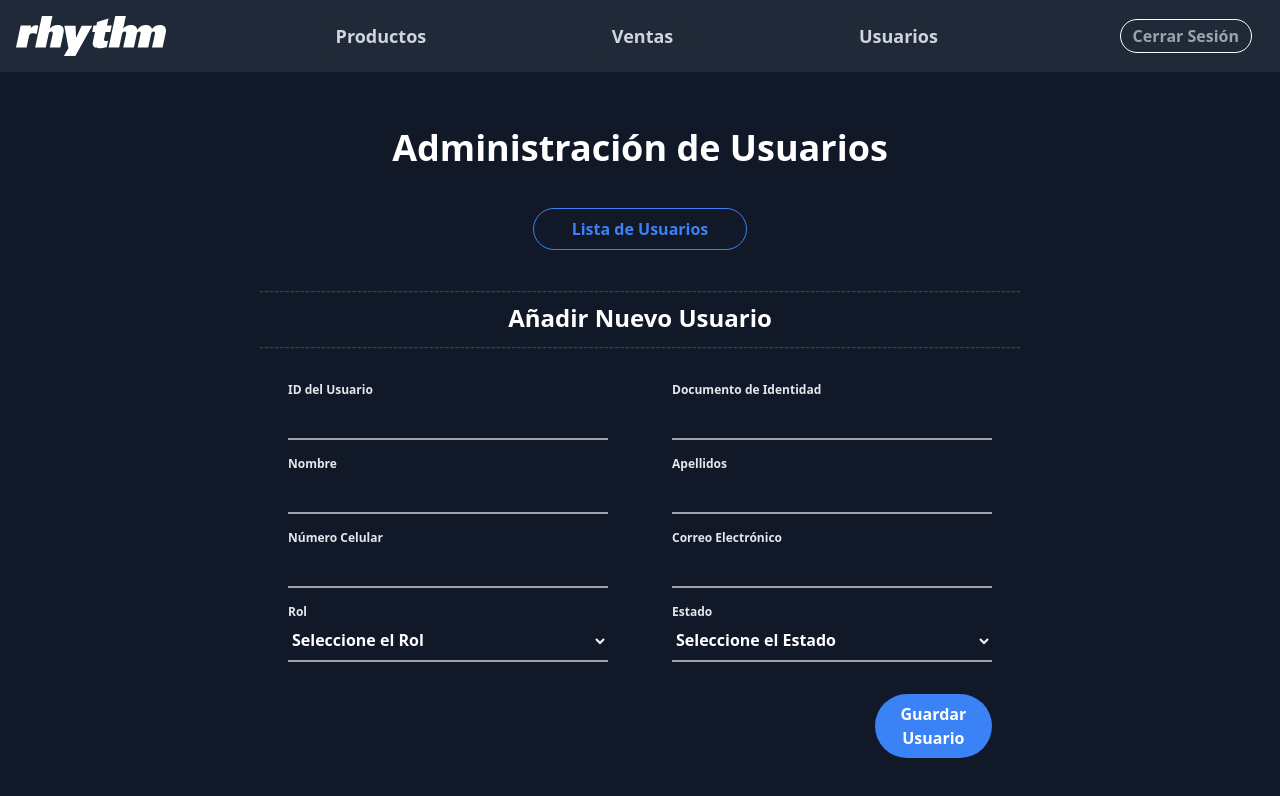
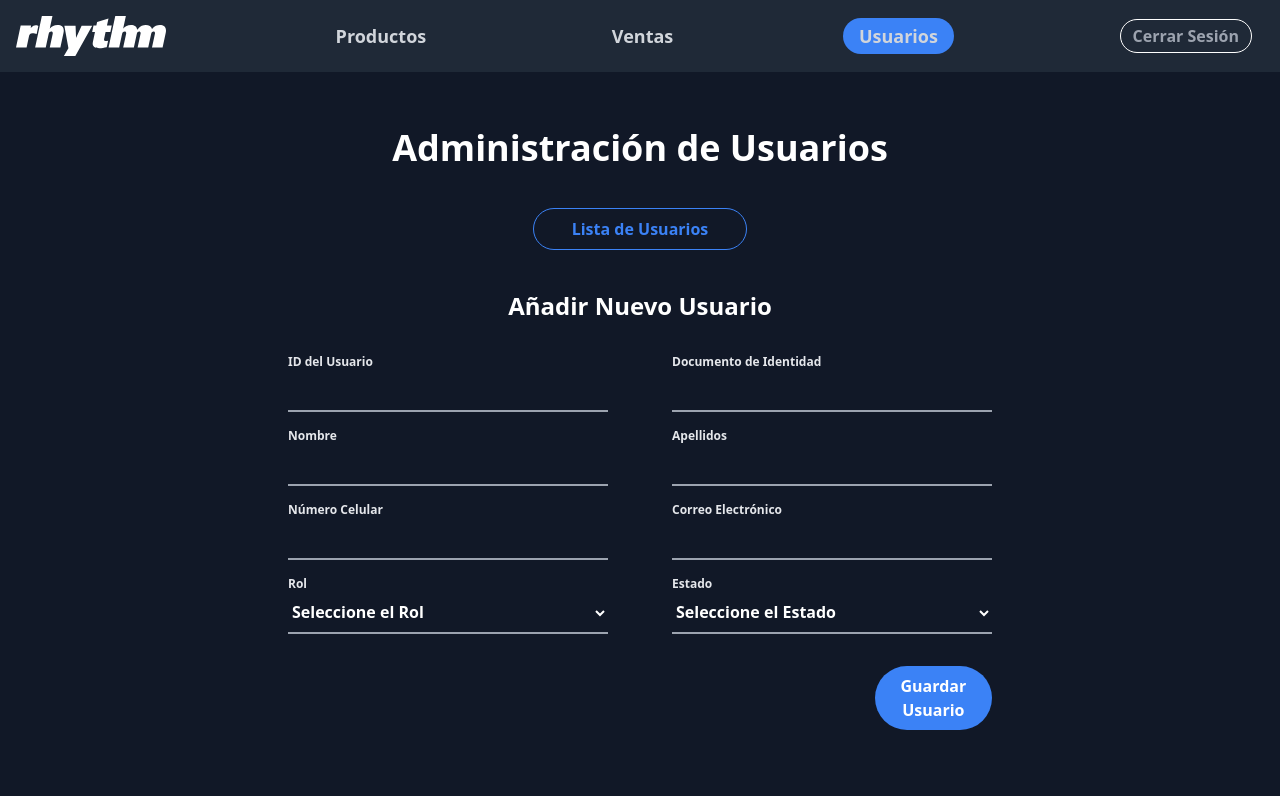
Before and after one commit to jagomezpe/astratic, a React (Create React App) app: page /admin/usuarios in a window 1280 px wide. Both pictures are taken after a click on the button "Añadir Nuevo Usuario". Shown: the top 796 px of the page. Built offline with nearby package versions, Linux system fonts and the light colour scheme.

Commit message:
agregar hook personalizado de useActiveRoute

```diff
--- a/src/components/Sidebar.jsx
+++ b/src/components/Sidebar.jsx
@@ -1,3 +1,4 @@
+import useActiveRoute from 'hooks/useActiveRoute'
 import React from 'react'
 import { Link } from 'react-router-dom'
 import ImagenLogo from './ImagenLogo'
@@ -24,7 +25,7 @@ const Sidebar = () => {
                 </li>
                 <li className='flex items-center px-3'>
                     <Link to='/'>
-                        <button className='bg-gray-800 border border-white p-1 px-3 text-gray-400 rounded-full hover:bg-gray-500 hover:text-gray-900 font-bold'>
+                        <button className='bg-gray-800 border border-white p-1 px-3 text-gray-400 rounded-full hover:bg-gray-400 hover:text-gray-900 font-bold'>
                             Cerrar Sesión
                         </button>
                     </Link>
@@ -35,9 +36,11 @@ const Sidebar = () => {
 }
 
 const Ruta = ({ruta, nombre}) => {
+    const isActive = useActiveRoute(ruta)
+
     return (
         <Link to={ruta}>
-            <button className='flex text-gray-300 text-lg font-bold items-center bg-gray-800 py-1 px-4 rounded-full hover:bg-blue-500 hover:text-white'>
+            <button className={`flex text-gray-300 text-lg font-bold items-center bg-${isActive ? 'blue' : 'none'}-500 py-1 px-4 rounded-full hover:bg-blue-500 hover:text-white`}>
                 {nombre}
             </button>
         </Link>
--- /dev/null
+++ b/src/hooks/useActiveRoute.js
@@ -0,0 +1,19 @@
+import { useState, useEffect } from 'react'
+import { useLocation } from 'react-router'
+
+const useActiveRoute = (ruta) => {
+    const location = useLocation()
+    const [isActive, setIsActive] = useState(false)
+
+    useEffect(() => {
+        if (location.pathname.includes(ruta)) {
+            setIsActive(true)
+        } else {
+            setIsActive(false)
+        }
+    }, [location, ruta])
+
+    return isActive
+}
+
+export default useActiveRoute
--- a/src/pages/admin/Usuarios.jsx
+++ b/src/pages/admin/Usuarios.jsx
@@ -133,14 +133,8 @@ const FormularioCreacionUsuario = ({setMostrarTabla, listaUsuarios, setUsuarios}
 
     return (
         <div>
-            <div className='text-gray-700 text-center'>
-                ----------------------------------------------------------------------------------------------------------------------------------------------------
-            </div>
-            <h3 className='text-center text-2xl font-semibold text-white'>Añadir Nuevo Usuario</h3>
-            <div className='text-gray-700 text-center'>
-                ----------------------------------------------------------------------------------------------------------------------------------------------------
-            </div>
-            <form ref={form} onSubmit={submitForm} className='grid grid-cols-2 items-center mx-72 mt-6'>
+            <h3 className='text-center text-2xl font-semibold text-white mt-3 mb-8'>Añadir Nuevo Usuario</h3>
+            <form ref={form} onSubmit={submitForm} className='grid grid-cols-2 items-center mx-72 mt-8'>
                 <label htmlFor="IDUsuario" className="mr-8 mb-4">
                     <h6 className='text-gray-200 font-semibold text-xs'>ID del Usuario</h6>
                     <input type="text" name="IDUsuario"
```
